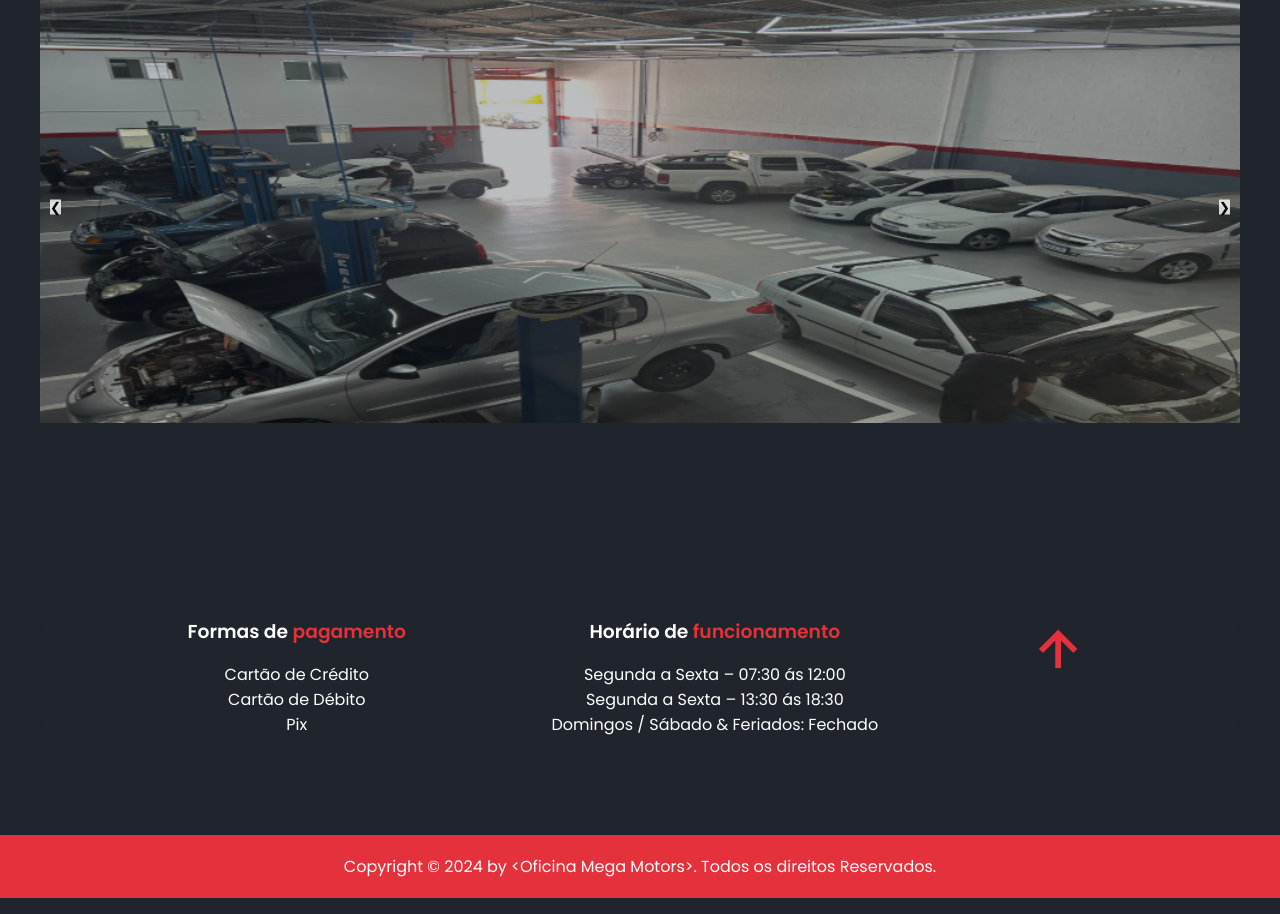
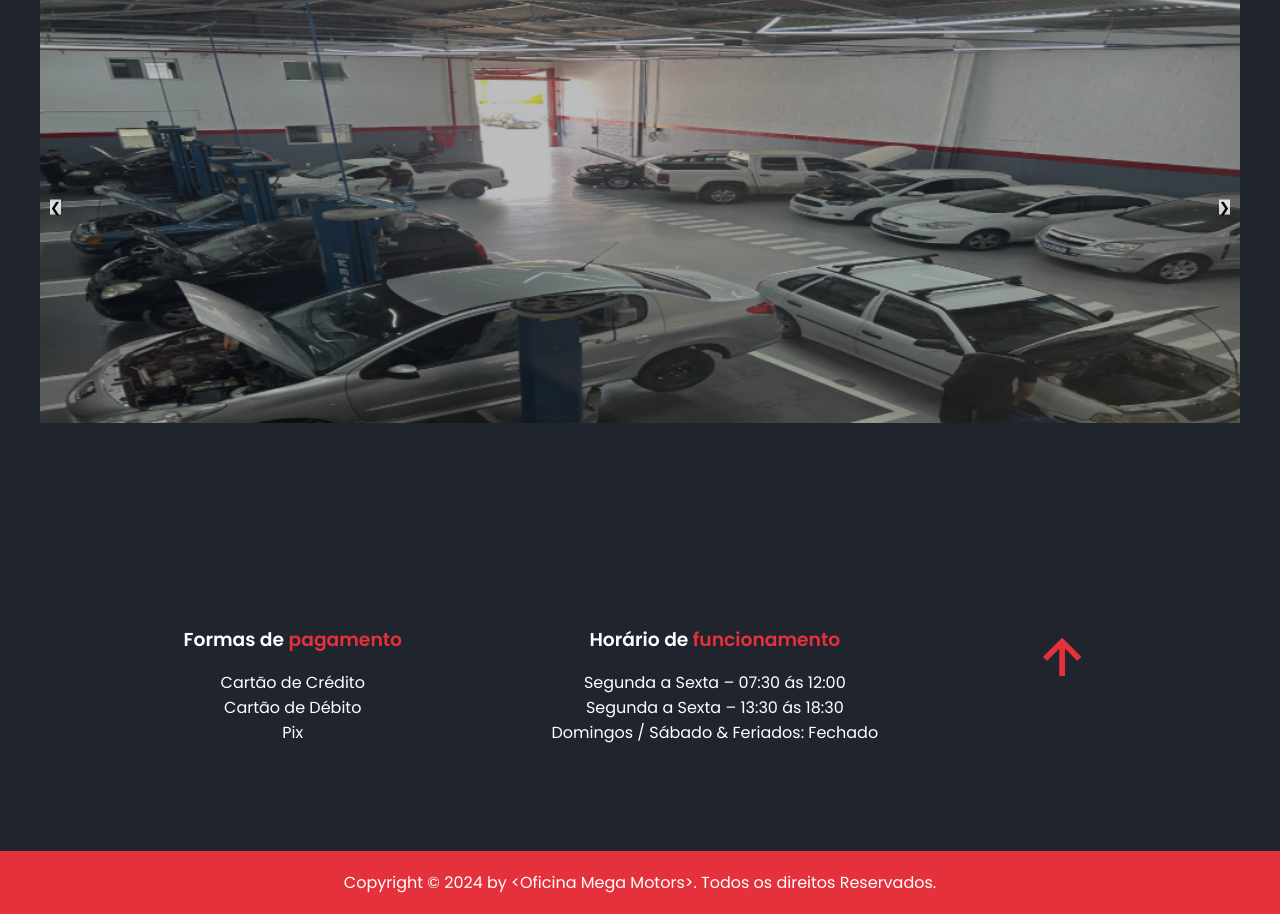
Before and after one commit to vmanuela/oficina-mega, a plain HTML site: page index.html in a window 1280 px wide. Shown: the part 1403-2317 px from the top of the page. Drawn offline with nearby package versions, Linux system fonts and the light colour scheme.

Commit message:
adição de padding no rodapé

```diff
--- a/css/style.css
+++ b/css/style.css
@@ -530,6 +530,10 @@ footer {
     .map-box {
         width: 100%;
     }
+
+    .rodape-box {
+        padding: 0.5rem;
+    }
 }
 
 /* Small (sm): Smartophone (landscape) */
@@ -555,6 +559,10 @@ footer {
 
     .map-box {
         width: 100%;
+    }
+
+    .rodape-box {
+        padding: 0.5rem;
     }
 }
 
@@ -603,6 +611,10 @@ footer {
 
     .portifolio-container {
         grid-template-columns: auto auto;
+    }
+
+    .rodape-box {
+        padding: 0.5rem;
     }
 }
 
```
